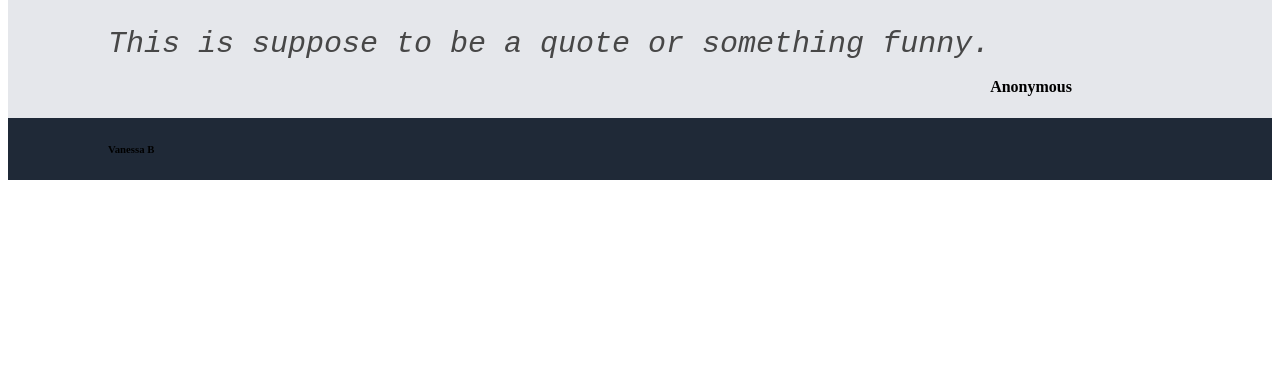
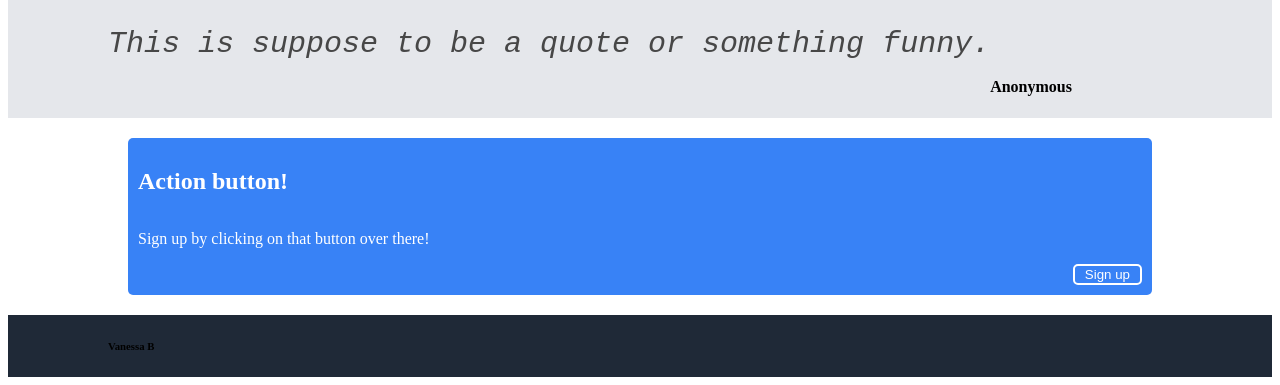
Before and after one commit to Van1126/landing-page, a plain HTML site: page index.html in a window 1280 px wide. Shown: the part 808-1193 px from the top of the page. Before the commit the page ends 996 px from the top, so only its background shows below. Drawn offline with Linux system fonts and the light colour scheme.

Commit message:
completed section 4

```diff
--- a/index.html
+++ b/index.html
@@ -77,7 +77,17 @@
       <h4>Anonymous</h4>
     </section>
     <section class="callToAction">
-      <div></div>
+      <div class="bluebox box2">
+        <div class="divAction">
+          <h1>Action button!</h1>
+        </div>
+        <div class="divEndInfo">
+          <p>Sign up by clicking on that button over there!</p>
+        </div>
+        <div class="endButton">
+          <button>Sign up</button>
+        </div>
+      </div>
     </section>
     <section class="bottom">
       <h6>Vanessa B</h6>
--- a/style.css
+++ b/style.css
@@ -94,3 +94,30 @@ button {
   flex: 1;
   padding-top: 60px;
 }
+.bluebox {
+  background-color: #3882f6;
+  display: flex;
+  padding: 10px;
+  border-radius: 5px;
+  margin: 20px;
+  color: white;
+  flex: 1;
+}
+.divAction {
+  display: flex;
+}
+.divEndInfo {
+  display: flex;
+}
+.endButton {
+  display: flex;
+  border: white 2px solid;
+  font-size: 16px;
+  border-radius: 5px;
+  text-align: center;
+  align-self: flex-end;
+}
+.box2 {
+  display: flex;
+  flex-direction: column;
+}
```
